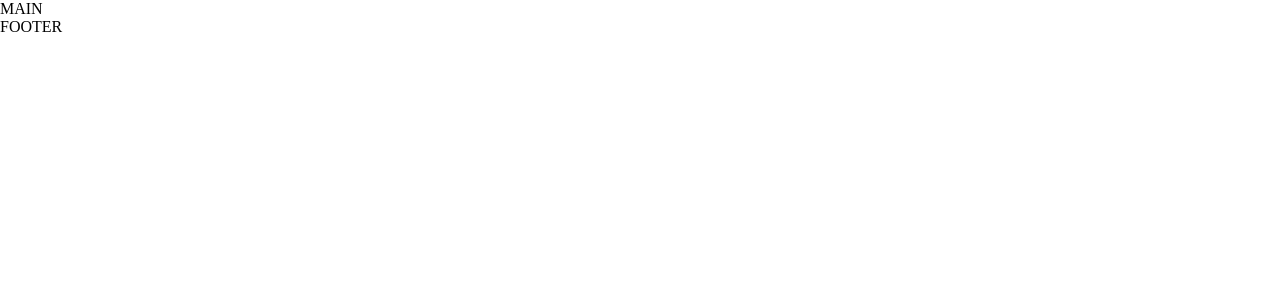
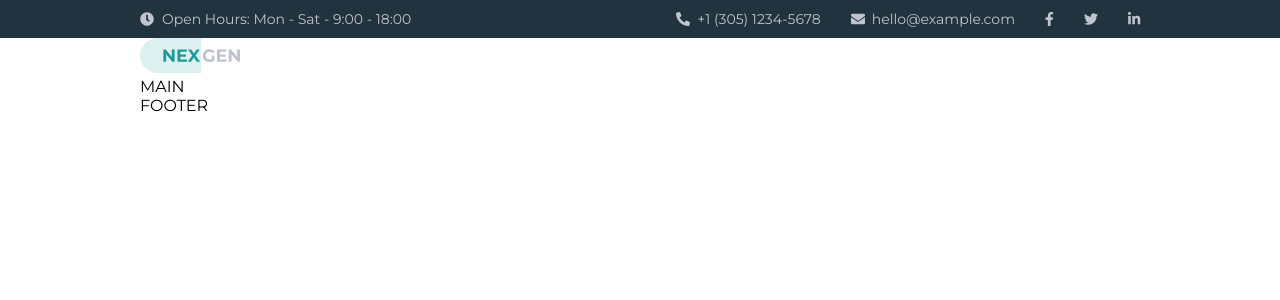
Before and after one commit to MarcoCusenza/proj-html-vuejs, a Vue app: page / in a window 1280 px wide. Shown: the top 300 px of the page. Built offline with nearby package versions, Linux system fonts and the light colour scheme.

Commit message:
header top

```diff
--- a/package.json
+++ b/package.json
@@ -8,10 +8,15 @@
     "lint": "vue-cli-service lint"
   },
   "dependencies": {
+    "@fortawesome/fontawesome-svg-core": "^1.2.31",
+    "@fortawesome/free-brands-svg-icons": "^5.15.4",
+    "@fortawesome/free-solid-svg-icons": "^5.15.0",
+    "@fortawesome/vue-fontawesome": "^2.0.0",
     "core-js": "^3.6.5",
     "vue": "^2.6.11"
   },
   "devDependencies": {
+    "@fortawesome/fontawesome-free": "^5.15.4",
     "@vue/cli-plugin-babel": "~4.5.0",
     "@vue/cli-plugin-eslint": "~4.5.0",
     "@vue/cli-service": "~4.5.0",
@@ -20,6 +25,7 @@
     "eslint-plugin-vue": "^6.2.2",
     "sass": "^1.26.5",
     "sass-loader": "^8.0.2",
+    "vue-cli-plugin-fontawesome": "~0.3.1",
     "vue-template-compiler": "^2.6.11"
   }
 }
--- a/src/App.vue
+++ b/src/App.vue
@@ -23,4 +23,7 @@ export default {
 
 <style lang="scss">
 @import "./assets/style/global.scss";
+#app {
+  font-family: "Montserrat", sans-serif;
+}
 </style>
--- a/src/assets/style/global.scss
+++ b/src/assets/style/global.scss
@@ -1,5 +1,5 @@
 @import './partials/variables.scss';
-@import url('https://fonts.googleapis.com/css2?family=Open+Sans:wght@300;400;500;600;700;800&display=swap');
+@import url('https://fonts.googleapis.com/css2?family=Montserrat:wght@100;200;300;400;500;600;700;800;900&family=Poppins:wght@100;200;300;400;500;600;700;800;900&display=swap');
 
 /* --------------------
 COMMONS
@@ -11,7 +11,16 @@ COMMONS
 }
 
 .container{
-  max-width: 1150px;
-  min-width: 900px;
+  max-width: 1000px;
+  min-width: 700px;
   margin: 0 auto;
 }
+
+h1, h2, h3, h4, h5{
+  font-family: 'Poppins', sans-serif;
+}
+
+a{
+  color: inherit;
+  text-decoration: none;
+}
--- a/src/assets/style/partials/variables.scss
+++ b/src/assets/style/partials/variables.scss
@@ -1,7 +1,21 @@
 /* --------------------
 COLORS
 -------------------- */
+// COMMONS
 $primary: #058283;
 $primary-light: #58a8a9;
 $primary-dark: #21333e;
 $primary-highlight: #cce3de;
+
+// TEXT
+$text-light: #ffffff;
+$text-light-low-contrast: #c0c3d0;
+
+// BACKGROUND
+$bg-lightest: #ffffff;
+$bg-lighter: #f2f2f0;
+$bg-light: #e7ebe9;
+$bg-light-2: #e1e5e8;
+$bg-dark: #21333e;
+$bg-darker: #111117;
+$bg-darkest: #111117;
--- a/src/components/macro/Footer.vue
+++ b/src/components/macro/Footer.vue
@@ -1,5 +1,7 @@
 <template>
-  <footer>FOOTER</footer>
+  <footer>
+    <div class="container">FOOTER</div>
+  </footer>
 </template>
 
 <script>
--- a/src/components/macro/Main.vue
+++ b/src/components/macro/Main.vue
@@ -1,5 +1,7 @@
 <template>
-  <main>MAIN</main>
+  <main>
+    <div class="container">MAIN</div>
+  </main>
 </template>
 
 <script>
@@ -9,5 +11,5 @@ export default {
 </script>
 
 <style lang="scss" scoped>
-@import '../../assets/style/partials/variables.scss';
+@import "../../assets/style/partials/variables.scss";
 </style>
--- a/src/components/sections/HeaderBot.vue
+++ b/src/components/sections/HeaderBot.vue
@@ -1,7 +1,7 @@
 <template>
   <div class="header-bot">
     <div class="container">
-
+      <img src="../../assets/img/nexgen-logo.svg" alt="Nexgen logo" />
     </div>
   </div>
 </template>
@@ -13,5 +13,11 @@ export default {
 </script>
 
 <style lang="scss" scoped>
-@import '../../assets/style/partials/variables.scss';
+@import "../../assets/style/partials/variables.scss";
+
+.header-bot{
+  img{
+    width: 100px;
+  }
+}
 </style>
--- a/src/components/sections/HeaderTop.vue
+++ b/src/components/sections/HeaderTop.vue
@@ -2,12 +2,28 @@
   <div class="header-top">
     <div class="container">
       <div class="open-hours">
-
+        <i class="fas fa-clock"></i>
+        <span>Open Hours: Mon - Sat - {{ openHour }} - {{ closeHour }}</span>
       </div>
       <div class="contacts">
-
+        <a class="phone" href="#">
+          <i class="fas fa-phone-alt"></i>
+          <span>{{ phone }}</span>
+        </a>
+        <a class="mail" href="#">
+          <i class="fas fa-envelope"></i>
+          <span>{{ mail }}</span>
+        </a>
+        <a class="fb" href="#">
+          <i class="fab fa-facebook-f"></i>
+        </a>
+        <a class="twitter" href="#">
+          <i class="fab fa-twitter"></i>
+        </a>
+        <a class="linkedin" href="#">
+          <i class="fab fa-linkedin-in"></i>
+        </a>
       </div>
-
     </div>
   </div>
 </template>
@@ -15,16 +31,51 @@
 <script>
 export default {
   name: "HeaderTop",
+  data() {
+    return {
+      openHour: "9:00",
+      closeHour: "18:00",
+      phone: "+1 (305) 1234-5678",
+      mail: "hello@example.com",
+    };
+  },
 };
 </script>
 
 <style lang="scss" scoped>
-@import '../../assets/style/partials/variables.scss';
+@import "../../assets/style/partials/variables.scss";
 
-.header-top{
-  .container{
+.header-top {
+  background-color: $bg-dark;
+  color: $text-light-low-contrast;
+  font-size: 14px;
+  padding: 10px 0;
+
+  .container {
     display: flex;
+    justify-content: space-between;
 
+    .open-hours {
+      .fa-clock {
+        margin-right: 8px;
+      }
+    }
+
+    .contacts {
+      .phone {
+        .fa-phone-alt {
+          margin-right: 7px;
+        }
+      }
+      .mail {
+        .fa-envelope {
+          margin-right: 7px;
+        }
+      }
+      & > * {
+        margin-left: 30px;
+      }
+    }
   }
 }
 </style>
--- a/src/main.js
+++ b/src/main.js
@@ -1,5 +1,7 @@
 import Vue from 'vue'
 import App from './App.vue'
+import '@fortawesome/fontawesome-free/css/all.css'
+import '@fortawesome/fontawesome-free/js/all.js'
 
 Vue.config.productionTip = false
 
```
Also changed, not shown: src/plugins/fontawesome.js (added, +9 -0 lines), 1 other file (tests, documents, lock files or other folders).
